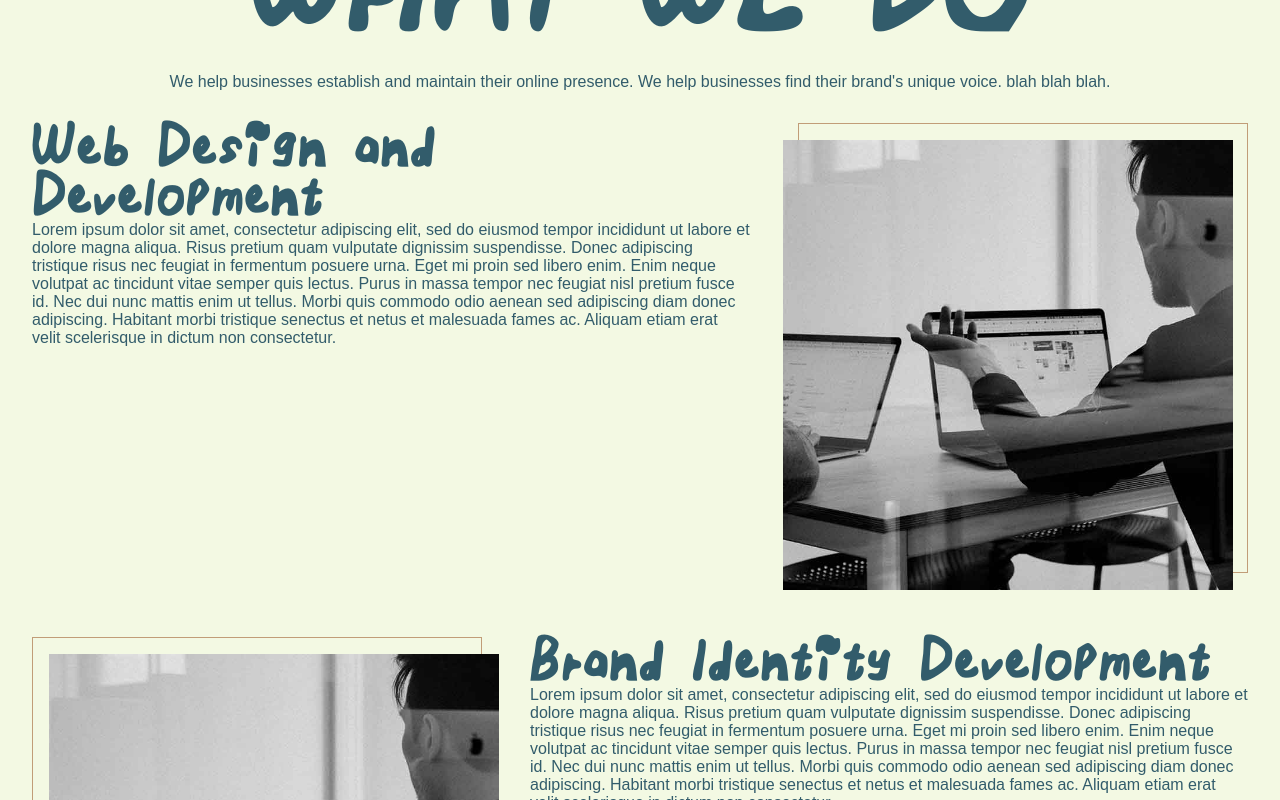
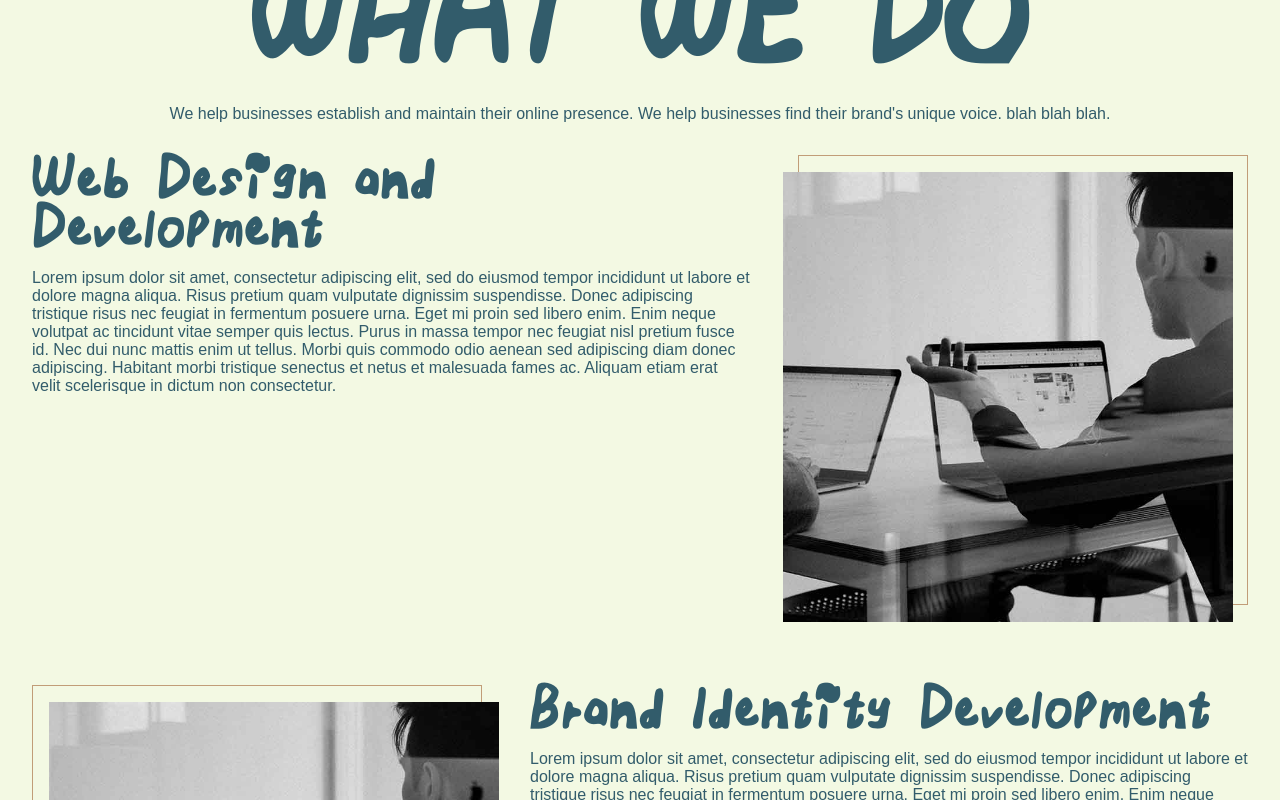
Before and after one commit to dustyfingers/piggypack-studios-marketing, a Next.js app: page / in a window 1280 px wide. Shown: the part 900-1700 px from the top of the page. Built offline with nearby package versions, Linux system fonts and the light colour scheme; a web font is replaced by a local one.

Commit message:
added scroll snapping

```diff
--- a/app/blocks/AboutUs/component.module.css
+++ b/app/blocks/AboutUs/component.module.css
@@ -0,0 +1,3 @@
+.aboutUs {
+  scroll-snap-align: start;
+}
--- a/app/blocks/ContactForm/component.module.css
+++ b/app/blocks/ContactForm/component.module.css
@@ -1,4 +1,5 @@
 .formContainer {
+  scroll-snap-align: start;
   .contactForm {
     display: flex;
     flex-direction: column;
--- a/app/blocks/LandingHero/component.module.css
+++ b/app/blocks/LandingHero/component.module.css
@@ -5,6 +5,7 @@
   align-items: center;
   justify-content: center;
   padding: 2rem;
+  scroll-snap-align: start;
   /* linear gradient between the two pinks */
   background: rgb(255, 196, 207);
   background: linear-gradient(
--- a/app/blocks/MadeInColorado/component.module.css
+++ b/app/blocks/MadeInColorado/component.module.css
@@ -1,7 +1,10 @@
 .madeInColorado {
   display: grid;
+  height: 100vh;
+  width: 100%;
   justify-items: center;
   background: var(--ltpink);
-  padding: 2rem;
+  padding: 4rem 2rem;
   color: var(--cream);
+  scroll-snap-align: start;
 }
--- a/app/blocks/PageHero/component.module.css
+++ b/app/blocks/PageHero/component.module.css
@@ -1,3 +1,4 @@
 .pageHero {
-  margin: 0 2rem;
+  padding: 4rem 2rem;
+  scroll-snap-align: start;
 }
--- a/app/blocks/WhatWeDo/component.module.css
+++ b/app/blocks/WhatWeDo/component.module.css
@@ -5,7 +5,8 @@
   justify-content: center;
   flex-direction: column;
   background: #f3f9e3;
-  padding: 2rem;
+  padding: 4rem 2rem;
+  scroll-snap-align: start;
 
   .content {
     color: var(--blue);
@@ -20,7 +21,9 @@
   .gallery {
     display: grid;
     grid-template-columns: 1fr;
-    gap: 4rem;
+    gap: 5rem;
+    /* added margin because of 1rem image offset */
+    margin-bottom: 1rem;
 
     .textImageSection {
       display: grid;
@@ -29,6 +32,10 @@
       .contentContainer {
         color: var(--blue);
         grid-area: content;
+
+        .title {
+          margin-bottom: 1rem;
+        }
       }
 
       .imageAndBorderContainer {
--- a/app/blocks/WorkGallery/component.module.css
+++ b/app/blocks/WorkGallery/component.module.css
@@ -3,6 +3,7 @@
   margin: 0 2rem;
   width: 100%;
   grid-template-columns: repeat(2, 1fr);
+  scroll-snap-align: start;
 
   .image {
     width: 100%;
--- a/app/our-work/page.module.css
+++ b/app/our-work/page.module.css
@@ -0,0 +1,3 @@
+.main {
+  scroll-snap-type: y mandatory;
+}
--- a/app/page.module.css
+++ b/app/page.module.css
@@ -3,6 +3,7 @@
   flex-direction: column;
   justify-content: center;
   align-items: center;
+  scroll-snap-type: y mandatory;
 }
 
 /* Mobile */
--- a/app/work-with-us/page.module.css
+++ b/app/work-with-us/page.module.css
@@ -0,0 +1,3 @@
+.main {
+  scroll-snap-type: y mandatory;
+}
```
Also changed, not shown: app/blocks/readme.md (added).
